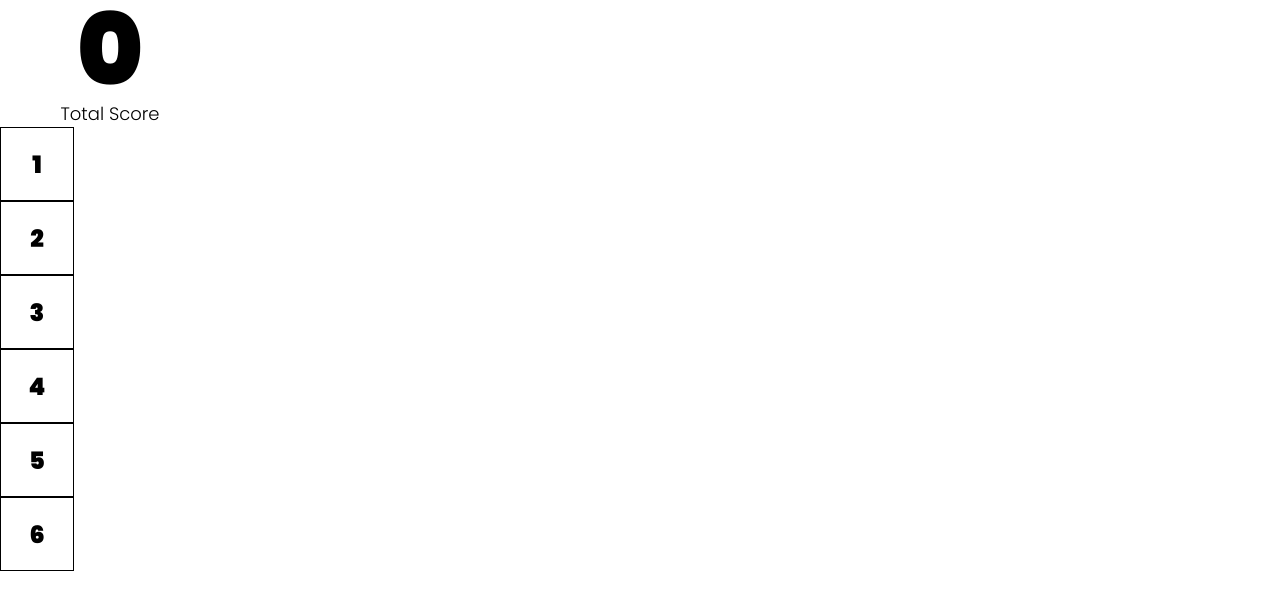
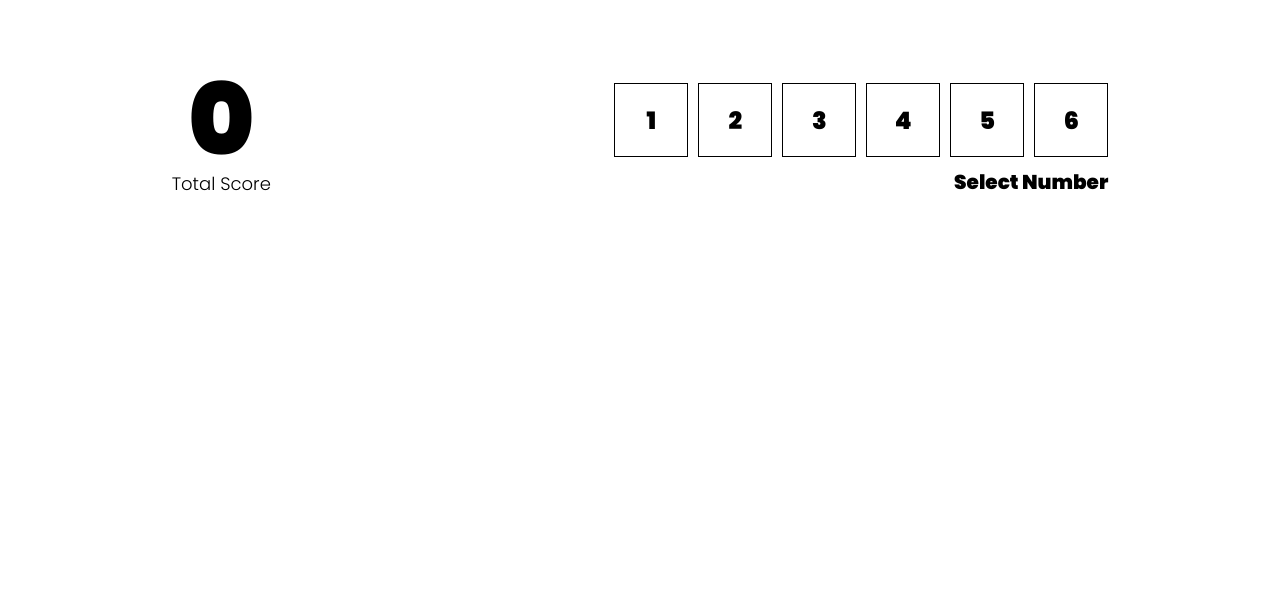
Before and after one commit to pratikcodes777/React-Projects, a React (Vite) app in the folder project-3/: page / in a window 1280 px wide. Shown: the top 610 px of the page. Built offline with nearby package versions, Linux system fonts and the light colour scheme.

Commit message:
Top section styling done

```diff
--- a/project-3/src/components/GamePlay.jsx
+++ b/project-3/src/components/GamePlay.jsx
@@ -1,13 +1,27 @@
 import TotalScore from "./TotalScore";
 import NumberSelector from "./NumberSelector";
+import styled from "styled-components";
 
 const GamePlay = () => {
     return (
-        <main>
-            <TotalScore></TotalScore>
-            <NumberSelector></NumberSelector>
-        </main>
+        <MainContainer>
+            <div className="top_section">
+                <TotalScore></TotalScore>
+                <NumberSelector></NumberSelector>
+            </div>
+        </MainContainer>
      );
 }
 
 export default GamePlay;
+
+const MainContainer = styled.main`
+    padding-top: 70px;
+
+    .top_section{
+        display: flex;
+        justify-content: space-around;
+        align-items: end;
+    }
+
+`
--- a/project-3/src/components/NumberSelector.jsx
+++ b/project-3/src/components/NumberSelector.jsx
@@ -8,7 +8,8 @@ const NumberSelector = () => {
 
     const arrNum = [1,2,3,4,5,6]
     return (
-        <div>
+        <NumberContainer>
+        <div className="flex">
 
         {arrNum.map((val,i) =>(
             <Box
@@ -17,13 +18,35 @@ const NumberSelector = () => {
             key={i}>{val}</Box>
         )
         )}
+        </div>
+        <p>Select Number</p>
+        </NumberContainer>
 
-
-        </div>
      );
 }
 
 export default NumberSelector;
+
+const NumberContainer = styled.div`
+    display: flex;
+    flex-direction: column;
+    align-items: end;
+
+    .flex{
+        display: flex;
+        gap: 10px;
+        margin-bottom: 10px;
+    }
+    p{
+        color: #000;
+        font-family: 'Poppins', sans-serif;
+        font-size: 20px;
+        font-weight: 700;
+
+    }
+
+
+`
 
 const Box = styled.div`
     border: 1px solid #000;
```
